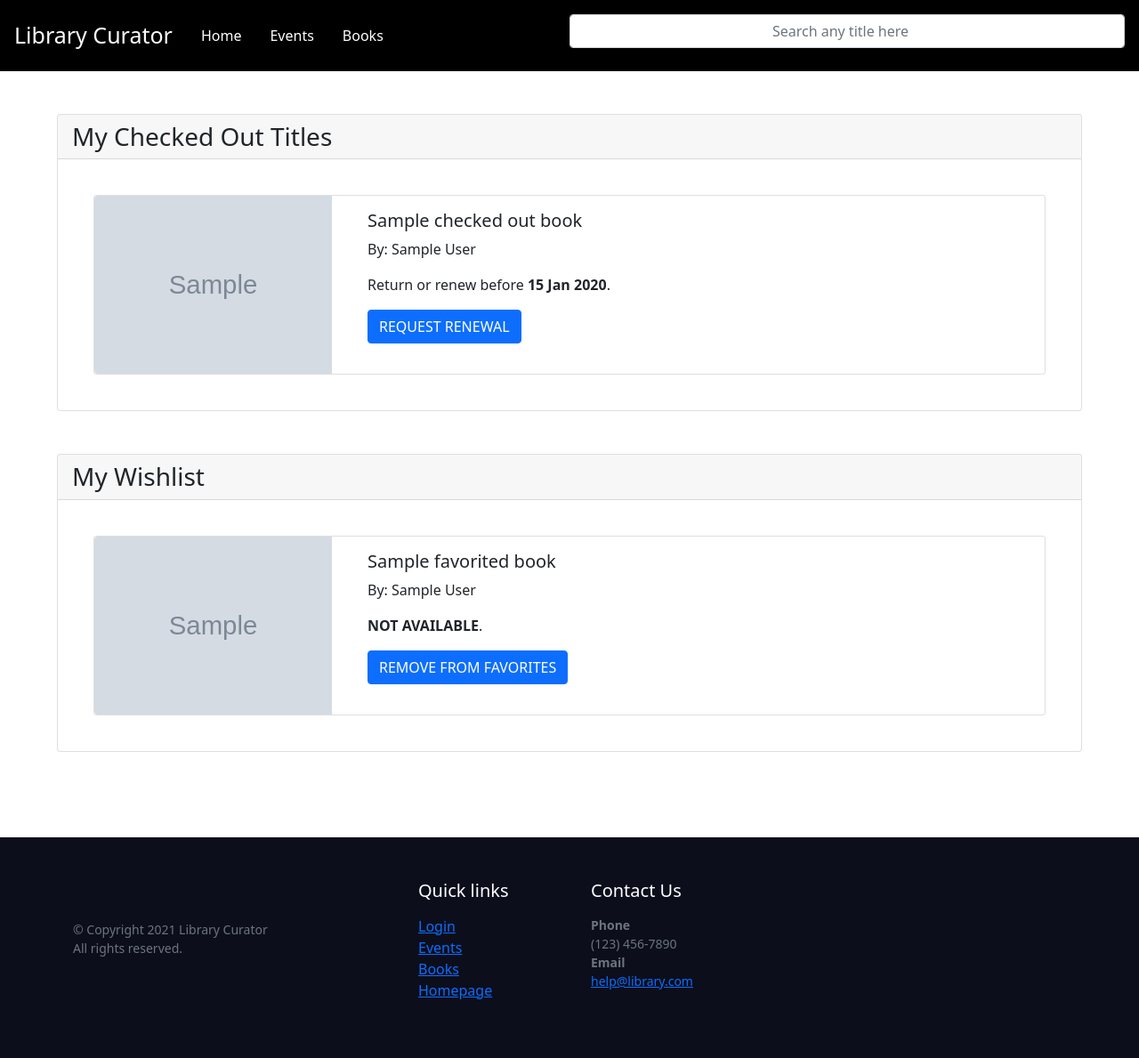
After one commit to faithelizagreen/library-curator, a Node project: template views/userDash.handlebars in a window 1280 px wide. The commit adds this page. Shown: the whole page at 89% size. Run offline with Node 20 templates, Linux system fonts and the light colour scheme; the template is opened without the code that fills it: most values are stand-ins (such as "Sample title", 1, 10 or a date in 2020); grey boxes marked "Sample" are stand-in pictures; some libraries are stand-ins or nearby versions.

Commit message:
userDash handlebars, added a little css, added dashboardRoute, updated my acount nav link

```diff
--- a/controllers/homeRoute.js
+++ b/controllers/homeRoute.js
@@ -1,6 +1,6 @@
 
 const Sequelize = require('sequelize');
-const { Book, Events } = require('../models');
+const { Book, Events, Reader } = require('../models');
 
 const router = require('express').Router();
 const Op = Sequelize.Op
--- a/controllers/index.js
+++ b/controllers/index.js
@@ -2,12 +2,14 @@ const router = require("express").Router()
 const apiRoutes = require("./api")
 const homeRoute = require ("./homeRoute")
 const profileRoutes = require("./readerProfile")
+const dashboardRoute = require ("./dashboardRoute")
 
 
 
 router.use("/", homeRoute)
 router.use("/api", apiRoutes);
 router.use("/profile", profileRoutes);
+router.use("/dashboard", dashboardRoute);
 
 
 module.exports = router
--- a/models/Book.js
+++ b/models/Book.js
@@ -18,6 +18,11 @@ Book.init(
     author: {
       type: DataTypes.STRING,
       allowNull: false,
+    },
+    image_url: {
+        type: DataTypes.TEXT,
+        allowNull: false,
+        defaultValue: "https://bulma.io/images/placeholders/320x480.png"
     },
     isbn: {
       type: DataTypes.STRING,
--- a/public/stylesheets/style.css
+++ b/public/stylesheets/style.css
@@ -64,3 +64,12 @@ form input{
 .footer {
     background-color: rgb(12, 14, 28);
 }
+
+/* special image styling for user dashboard bookcards */
+
+.bookcard-image {
+    max-height: 200px;
+    width: 100%;
+    height: 100%;
+    object-fit: cover;
+  }
--- a/views/layouts/main.handlebars
+++ b/views/layouts/main.handlebars
@@ -29,7 +29,7 @@
                     </li>
                   {{else}}
                     <li class="nav-item">
-                      <a class="nav-link" href="#">My Account</a>
+                      <a class="nav-link" href="/dashboard">My Account</a>
                     </li>
                   {{/if}}
                   <li class="nav-item" id="logout">
--- /dev/null
+++ b/views/userDash.handlebars
@@ -0,0 +1,48 @@
+
+    <div class="p-4 m-4 d-flex flex-wrap justify-content-around">
+        <div class="mx-3 mb-5 card flex-fill" style="min-width: 300px;">
+            <h3 class="card-header">My Checked Out Titles</h3>
+            <div class="card-body">
+                {{#each checkedOutBooks as |checkedOutBook| }}
+                <div class="card m-4">
+                    <div class="row g-0">
+                        <div class="col-md-3">
+                            <img src="{{image_url}}" class="img-fluid rounded-start bookcard-image" alt="placeholder image">
+                        </div>
+                        <div class="col-md-9 ps-4">
+                            <div class="card-body">
+                                <h5 class="card-title">{{title}}</h5>
+                                <p class="card-text">By: {{author}}</p>
+                                <p class="card-text">Return or renew before <span class="fw-bold">{{due_date}}</span>.</p>
+                                <a href="#" class="btn btn-primary">REQUEST RENEWAL</a>
+                            </div>
+                        </div>
+                    </div>
+                </div>
+                {{/each}}
+            </div>
+        </div>
+
+        <div class="mx-3 mb-5 card flex-fill" style="min-width: 300px;">
+            <h3 class="card-header">My Wishlist</h3>
+            <div class="card-body">
+                {{#each favoritedBooks as |favoriteBooks| }}
+                <div class="card m-4">
+                    <div class="row g-0">
+                        <div class="col-md-3">
+                            <img src="{{image_url}}" class="img-fluid rounded-start bookcard-image" alt="placeholder image">
+                        </div>
+                        <div class="col-md-9 ps-4">
+                            <div class="card-body">
+                                <h5 class="card-title">{{title}}</h5>
+                                <p class="card-text">By:  {{author}}</p>
+                                <p class="card-text"><span class="fw-bold">{{#if reader_id}}NOT AVAILABLE{{else}}NOW AVAILABLE{{/if}}</span>.</p>
+                                <a href="#" class="btn btn-primary">REMOVE FROM FAVORITES</a>
+                            </div>
+                        </div>
+                    </div>
+                </div>
+                {{/each}}
+            </div>
+        </div>
+    </div>
```
Also changed, not shown: controllers/dashboardRoute.js (added, +41 -0 lines), 1 other file.
